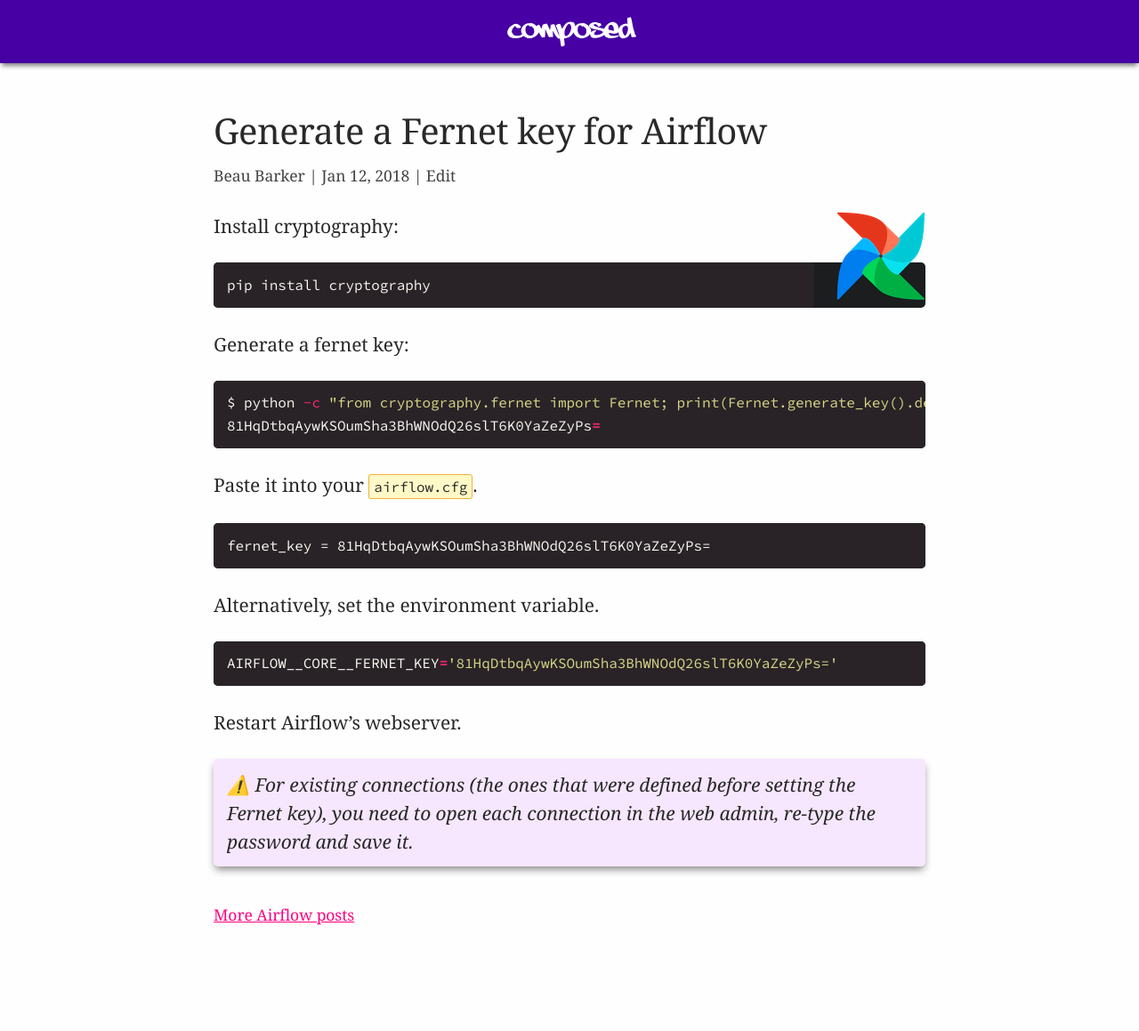
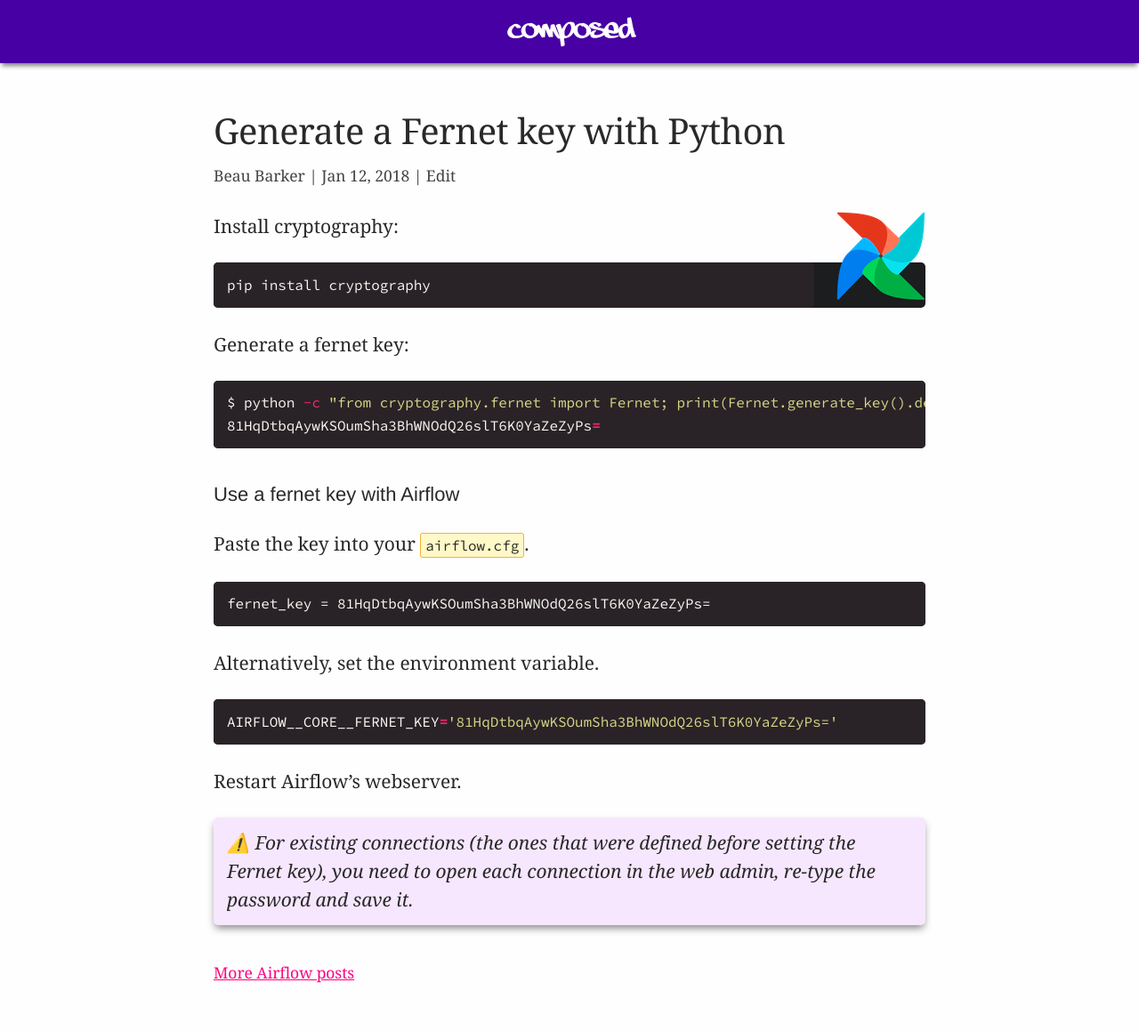
Before and after one commit to explodinglabs/explodinglabs.github.io, a Jekyll site: the page built from docs/_posts/airflow/2018-01-12-generate-fernet-key.markdown, in a window 1280 px wide. Shown: the whole page at 89% size. Built offline with Jekyll 4.4.1, drawn with Linux system fonts in a browser that asks for light colours; before the commit the page ends 1094 px from its top, so only the background shows below that.

Commit message:
Update 2018-01-12-generate-fernet-key.markdown

````diff
--- a/docs/_posts/airflow/2018-01-12-generate-fernet-key.markdown
+++ b/docs/_posts/airflow/2018-01-12-generate-fernet-key.markdown
@@ -1,6 +1,6 @@
 ---
 layout: post
-title: Generate a Fernet key for Airflow
+title: Generate a Fernet key with Python
 description:
     How to create a fernet key which is required for storing encrypted
     passwords.
@@ -23,7 +23,9 @@
 81HqDtbqAywKSOumSha3BhWNOdQ26slT6K0YaZeZyPs=
 ```
 
-Paste it into your `airflow.cfg`.
+## Use a fernet key with Airflow
+
+Paste the key into your `airflow.cfg`.
 ```
 fernet_key = 81HqDtbqAywKSOumSha3BhWNOdQ26slT6K0YaZeZyPs=
 ```
````
